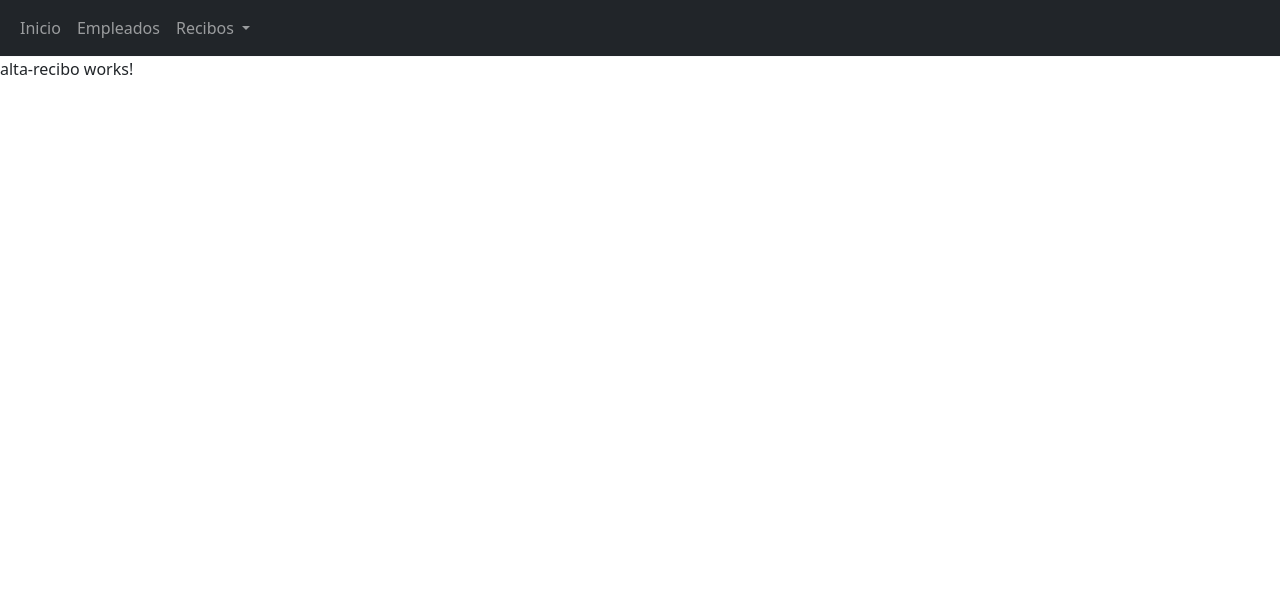
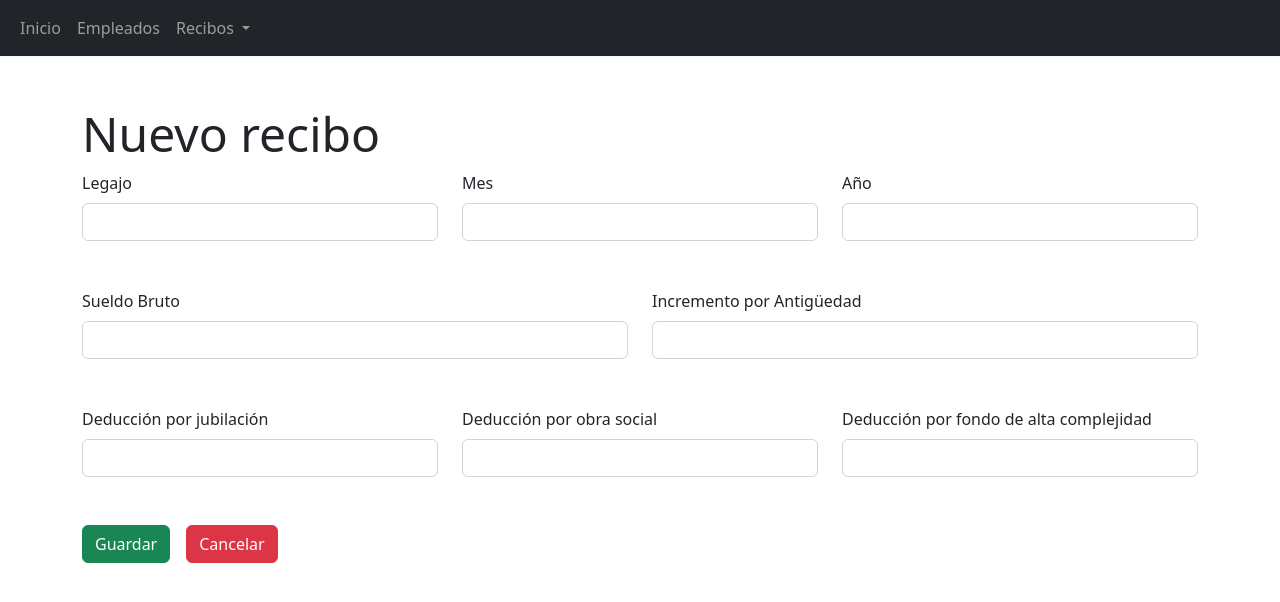
Before and after one commit to Manyo9/TUPEmpleadosFront, an Angular app: page /recibos/nuevo in a window 1280 px wide. Shown: the top 602 px of the page. Built offline with nearby package versions, Linux system fonts and the light colour scheme.

Commit message:
Implemento alta de recibo

```diff
--- a/src/app/components/recibos/alta-recibo/alta-recibo.component.html
+++ b/src/app/components/recibos/alta-recibo/alta-recibo.component.html
@@ -1 +1,87 @@
-<p>alta-recibo works!</p>
+<div class="container py-5">
+    <h1 class="display-5">Nuevo recibo</h1>
+    <form [formGroup]="formulario">
+        <div class="form-group">
+            <div class="row mb-5">
+                <div class="col-md-4">
+                    <label for="legajoEmpleado" class="form-label">Legajo</label>
+                    <input type="number" class="form-control" id="legajoEmpleado" formControlName="legajoEmpleado"
+                        [class.is-invalid]="controlLegajo.touched && controlLegajo.hasError('required')">
+                    <span *ngIf="controlLegajo.touched && controlLegajo.hasError('required')" class="invalid-feedback">
+                        Ingrese un legajo.
+                    </span>
+                </div>
+                <div class="col-md-4">
+                    <label for="mes" class="form-label">Mes</label>
+                    <input type="number" class="form-control" id="mes" formControlName="mes"
+                        [class.is-invalid]="controlMes.touched && controlMes.hasError('required')">
+                    <span *ngIf="controlMes.touched && controlMes.hasError('required')" class="invalid-feedback">
+                        Ingrese un mes.
+                    </span>
+                </div>
+                <div class="col-md-4">
+                    <label for="anio" class="form-label">Año</label>
+                    <input type="number" class="form-control" id="anio" formControlName="anio"
+                        [class.is-invalid]="controlAnio.touched && controlAnio.hasError('required')">
+                    <span *ngIf="controlAnio.touched && controlAnio.hasError('required')" class="invalid-feedback">
+                        Ingrese un año.
+                    </span>
+                </div>
+
+
+            </div>
+            <div class="row mb-5">
+                <div class="col-md-6">
+                    <label class="form-label" for="sueldoBruto">Sueldo Bruto</label>
+                    <input type="number" id="sueldoBruto" class="form-control" formControlName="sueldoBruto"
+                        [class.is-invalid]="controlSueldo.touched && controlSueldo.hasError('required')">
+                    <div *ngIf="controlSueldo.touched && controlSueldo.hasError('required')" class="invalid-feedback">
+                        Ingrese un sueldo bruto.
+                    </div>
+                </div>
+                <div class="col-md-6">
+                    <label class="form-label" for="incrementoAntiguedad">Incremento por Antigüedad</label>
+                    <input type="number" id="incrementoAntiguedad" class="form-control"
+                        formControlName="incrementoAntiguedad"
+                        [class.is-invalid]="controlIncrementoAntiguedad.touched && controlIncrementoAntiguedad.hasError('required')">
+                    <div *ngIf="controlIncrementoAntiguedad.touched && controlIncrementoAntiguedad.hasError('required')"
+                        class="invalid-feedback">
+                        Ingrese un Incremento por Antigüedad.
+                    </div>
+                </div>
+
+            </div>
+            <div class="row mb-5">
+                <div class="col-md-4">
+                    <label class="form-label" for="dedJubilacion">Deducción por jubilación</label>
+                    <input type="number" id="dedJubilacion" class="form-control" formControlName="dedJubilacion"
+                        [class.is-invalid]="controlDedJubilacion.touched && controlDedJubilacion.hasError('required')">
+                    <div *ngIf="controlDedJubilacion.touched && controlDedJubilacion.hasError('required')"
+                        class="invalid-feedback">
+                        Ingrese una deducción por jubilación.
+                    </div>
+                </div>
+                <div class="col-md-4">
+                    <label class="form-label" for="dedObraSocial">Deducción por obra social</label>
+                    <input type="number" id="dedObraSocial" class="form-control" formControlName="dedObraSocial"
+                        [class.is-invalid]="controlDedObraSocial.touched && controlDedObraSocial.hasError('required')">
+                    <div *ngIf="controlDedObraSocial.touched && controlDedObraSocial.hasError('required')"
+                        class="invalid-feedback">
+                        Ingrese una deducción por obra social.
+                    </div>
+                </div>
+                <div class="col-md-4">
+                    <label class="form-label" for="dedFondoAltaCompl">Deducción por fondo de alta complejidad</label>
+                    <input type="number" id="dedFondoAltaCompl" class="form-control" formControlName="dedFondoAltaCompl"
+                        [class.is-invalid]="controlDedFondoAltaCompl.touched && controlDedFondoAltaCompl.hasError('required')">
+                    <div *ngIf="controlDedFondoAltaCompl.touched && controlDedFondoAltaCompl.hasError('required')"
+                        class="invalid-feedback">
+                        Ingrese una deducción por fondo de alta complejidad.
+                    </div>
+                </div>
+            </div>
+            <button type="submit" class="btn btn-success" (click)="guardar()">Guardar</button>
+            <button type="button" class="btn btn-danger ms-3" (click)="volver()">Cancelar</button>
+        </div>
+    </form>
+</div>
--- a/src/app/components/recibos/alta-recibo/alta-recibo.component.ts
+++ b/src/app/components/recibos/alta-recibo/alta-recibo.component.ts
@@ -1,15 +1,97 @@
-import { Component, OnInit } from '@angular/core';
+import { Component, OnDestroy, OnInit } from '@angular/core';
+import { FormBuilder, FormControl, FormGroup, Validators } from '@angular/forms';
+import { Router } from '@angular/router';
+import { Subscription } from 'rxjs';
+import { Recibo } from 'src/app/models/Recibo';
+import { ReciboService } from 'src/app/services/recibo.service';
+import { SweetAlert } from 'sweetalert/typings/core';
+const swal: SweetAlert = require('sweetalert');
 
 @Component({
   selector: 'app-alta-recibo',
   templateUrl: './alta-recibo.component.html',
   styleUrls: ['./alta-recibo.component.css']
 })
-export class AltaReciboComponent implements OnInit {
+export class AltaReciboComponent implements OnInit, OnDestroy {
 
-  constructor() { }
+
+  formulario: FormGroup;
+  subscription: Subscription = new Subscription();
+  recibo: Recibo;
+  constructor(
+    private formBuilder: FormBuilder,
+    private reciboService: ReciboService,
+    private router: Router
+  ) { }
 
   ngOnInit(): void {
+    this.formulario = this.formBuilder.group({
+      legajoEmpleado: [, Validators.required],
+      mes: [, Validators.required],
+      anio: [, Validators.required],
+      sueldoBruto: [, [Validators.required]],
+      incrementoAntiguedad: [, Validators.required],
+      dedJubilacion:[, Validators.required],
+      dedObraSocial: [, Validators.required],
+      dedFondoAltaCompl:[, Validators.required]
+    })
   }
 
+  ngOnDestroy(): void {
+    this.subscription.unsubscribe();
+  }
+
+  guardar(): void {
+    if (this.formulario.invalid) {
+      swal({ title: 'Atención!', text: `Revise y complete todos los campos!`, icon: 'warning' });
+      return;
+    }
+    this.recibo = this.formulario.value as Recibo;
+    this.recibo.legajoEmpleado = {
+      "legajo": this.recibo.legajoEmpleado
+    }
+    this.subscription.add(
+      this.reciboService.registrar(this.recibo).subscribe({
+        next: () => {
+           swal({ title: 'Listo!', text: `Se registró el recibo correctamente`, icon: 'success' });
+           this.router.navigate(['empleados/listado']);
+        },
+        error: (e) => { swal({ title: 'Error!', text: e, icon: 'error' }); }
+      })
+    )
+  }
+
+  volver(): void {
+    this.router.navigate(['empleados/listado']);
+  }
+
+  get controlLegajo(): FormControl {
+    return this.formulario.controls['legajoEmpleado'] as FormControl;
+  }
+
+  get controlMes(): FormControl {
+    return this.formulario.controls['mes'] as FormControl;
+  }
+
+  get controlAnio(): FormControl {
+    return this.formulario.controls['anio'] as FormControl;
+  }
+
+  get controlSueldo(): FormControl {
+    return this.formulario.controls['sueldoBruto'] as FormControl;
+  }
+  get controlIncrementoAntiguedad(): FormControl {
+    return this.formulario.controls['incrementoAntiguedad'] as FormControl;
+  }
+
+  get controlDedJubilacion(): FormControl {
+    return this.formulario.controls['dedJubilacion'] as FormControl;
+  }
+
+  get controlDedObraSocial(): FormControl {
+    return this.formulario.controls['dedObraSocial'] as FormControl;
+  }
+  get controlDedFondoAltaCompl(): FormControl {
+    return this.formulario.controls['dedFondoAltaCompl'] as FormControl;
+  }
 }
```
